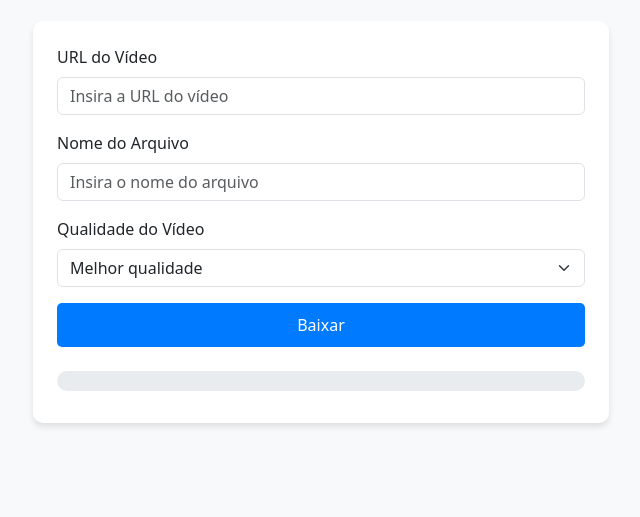
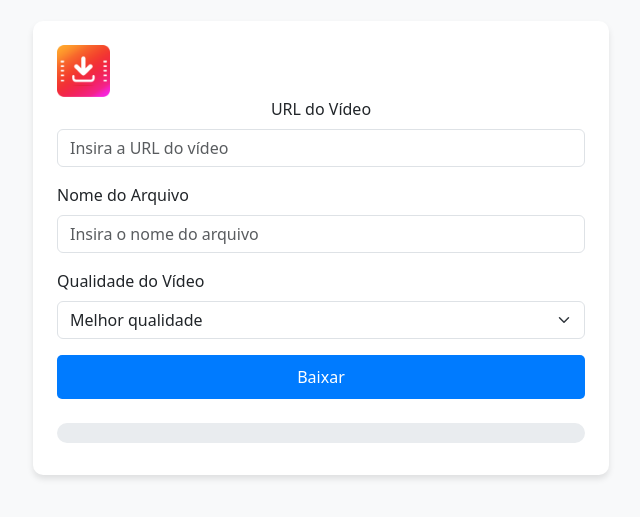
Before and after one commit to erascardsilva/downyoutube, an Electron app: page src/index.html in a window 800 px wide. Shown: the part 147-664 px from the top of the page, without its empty margins (79-719 px from the left). Drawn offline with nearby package versions, Linux system fonts and the light colour scheme; no server answers.

Commit message:
png download

```diff
--- a/src/index.html
+++ b/src/index.html
@@ -14,13 +14,22 @@ Download videos -->
 
 
     <div class="container mt-5">
+
         <h1 class="text-center mb-4">Download de videos</h1>
         <h3 class="text-center mb-4">ElectroCode</h3>
         <div class="card p-4">
+            <div>
+                <img src="/src/assets/down.png" height="10%" width="10%" alt="ElectroCode" class="ml-auto">
+            </div>
             <form id="downloadForm">
-                <div class="mb-3">
-                    <label for="urlInput" class="form-label">URL do Vídeo</label>
-                    <input type="text" class="form-control" id="urlInput" placeholder="Insira a URL do vídeo" required>
+                <div class="mb-3" style="display: flex; align-items: center;">
+
+                    <div style="flex-grow: 1; text-align: center;">
+
+                        <label for="urlInput" class="form-label">URL do Vídeo</label>
+                        <input type="text" class="form-control" id="urlInput" placeholder="Insira a URL do vídeo" required>
+                    </div>
+
                 </div>
                 <div class="mb-3">
                     <label for="fileNameInput" class="form-label">Nome do Arquivo</label>
```
Also changed, not shown: src/assets/down.png (added), src/style.css (indentation only).
